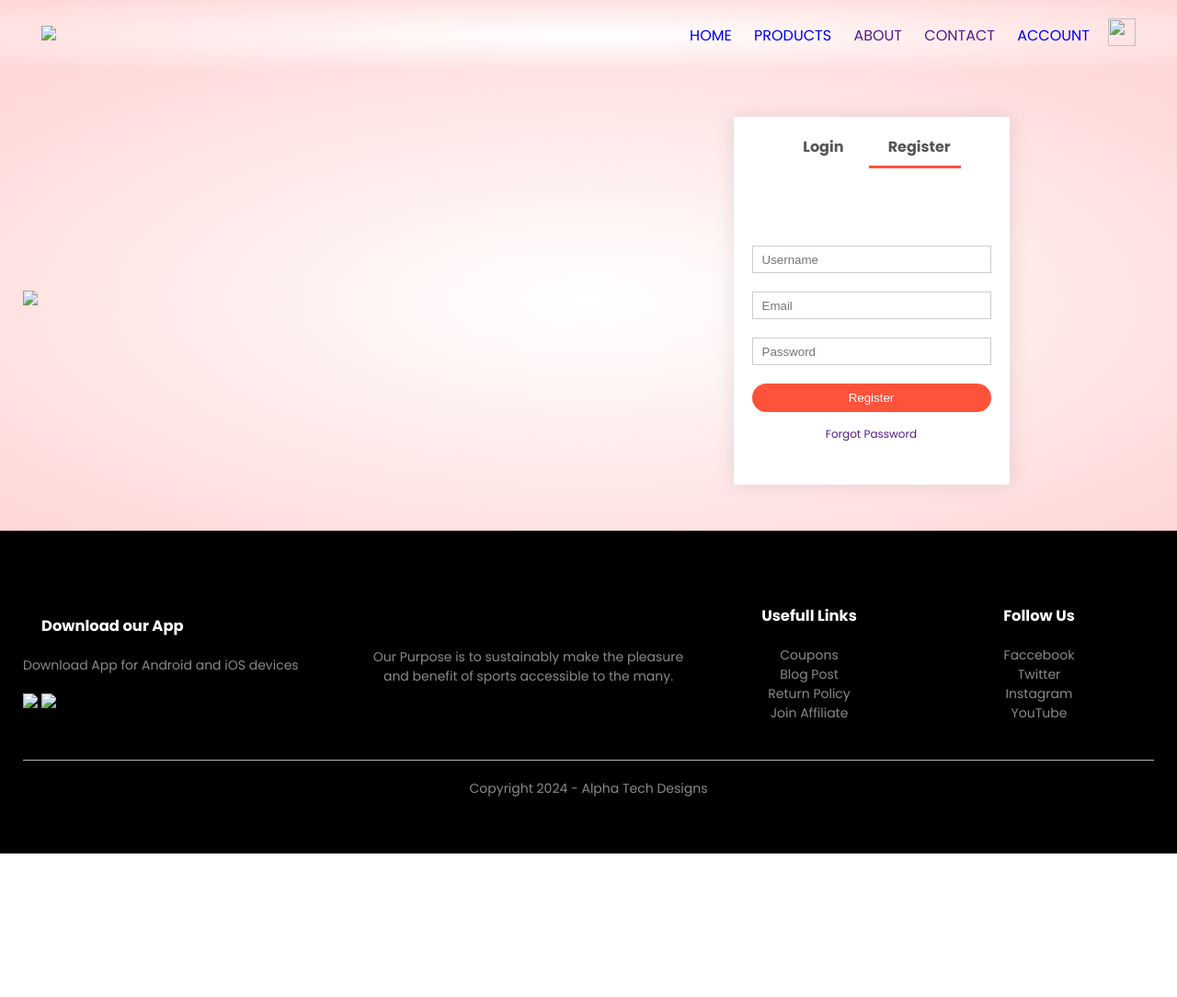
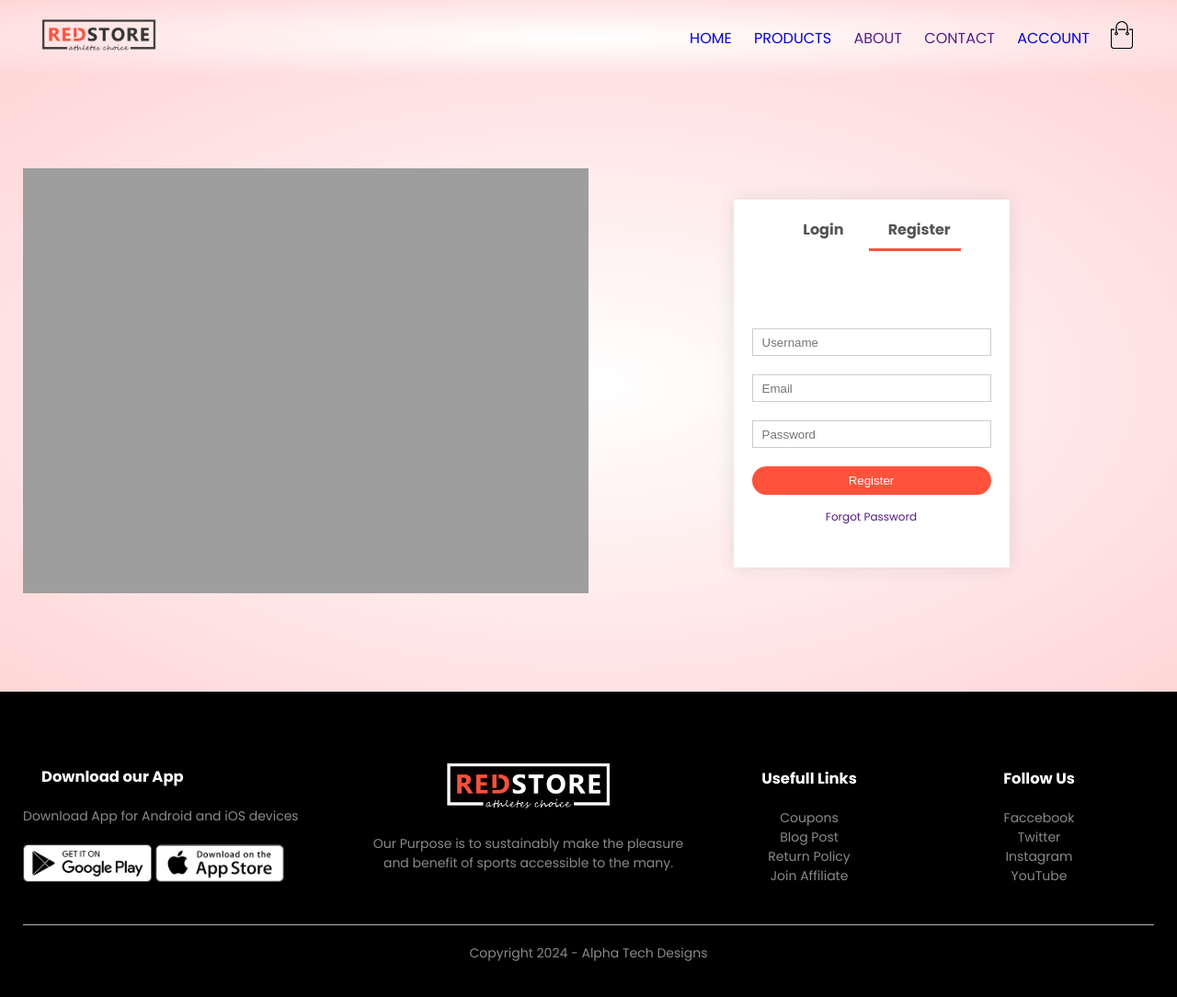
Before and after one commit to beniabazi/ecom_temp, a plain HTML site: page account.html in a window 1280 px wide. Shown: the whole page at 92% size. Before the commit the page ends 928 px from the top, so only its background shows below. Drawn offline with Linux system fonts and the light colour scheme; the site is published under a folder, as on GitHub Pages, so addresses that start at the root find nothing.

Commit message:
Update account.html

```diff
--- a/account.html
+++ b/account.html
@@ -17,7 +17,7 @@
         <div class="container">
             <div class="navbar">
                 <div class="logo">
-                    <a href="index.html"><img src="/images/logo.png" width="125px"></a>
+                    <a href="index.html"><img src="images/logo.png" width="125px"></a>
                 </div>
                 <nav>
                     <ul id="MenuItems">
@@ -28,8 +28,8 @@
                         <li><a href="account.html">ACCOUNT</a></li>
                     </ul>
                 </nav>
-                <a href="cart.html"><img src="/images/cart.png" width="30px" height="30px"></a>
-                <img src="/images/menu.png" class="menu-icon" onclick="menutoggle()">
+                <a href="cart.html"><img src="images/cart.png" width="30px" height="30px"></a>
+                <img src="images/menu.png" class="menu-icon" onclick="menutoggle()">
             </div>
         </div>
     </div>
@@ -39,7 +39,7 @@
     <div class="container">
         <div class="row">
             <div class="col-2">
-                <img src="/images/image1.png" width="100%">
+                <img src="images/image1.png" width="100%">
             </div>
             <div class="col-2">
                 <div class="form-container">
@@ -78,12 +78,12 @@
                 <h3>Download our App</h3>
                 <p>Download App for Android and iOS devices</p>
                 <div class="app-logo">
-                    <img src="/images/play-store.png">
-                    <img src="/images/app-store.png">
+                    <img src="images/play-store.png">
+                    <img src="images/app-store.png">
                 </div>
             </div>
             <div class="footer-col-2">
-                <img src="/images/logo-white.png" alt="">
+                <img src="images/logo-white.png" alt="">
                 <p>Our Purpose is to sustainably make the pleasure and benefit of sports accessible to the many.</p>
             </div>
             <div class="footer-col-3">
```
